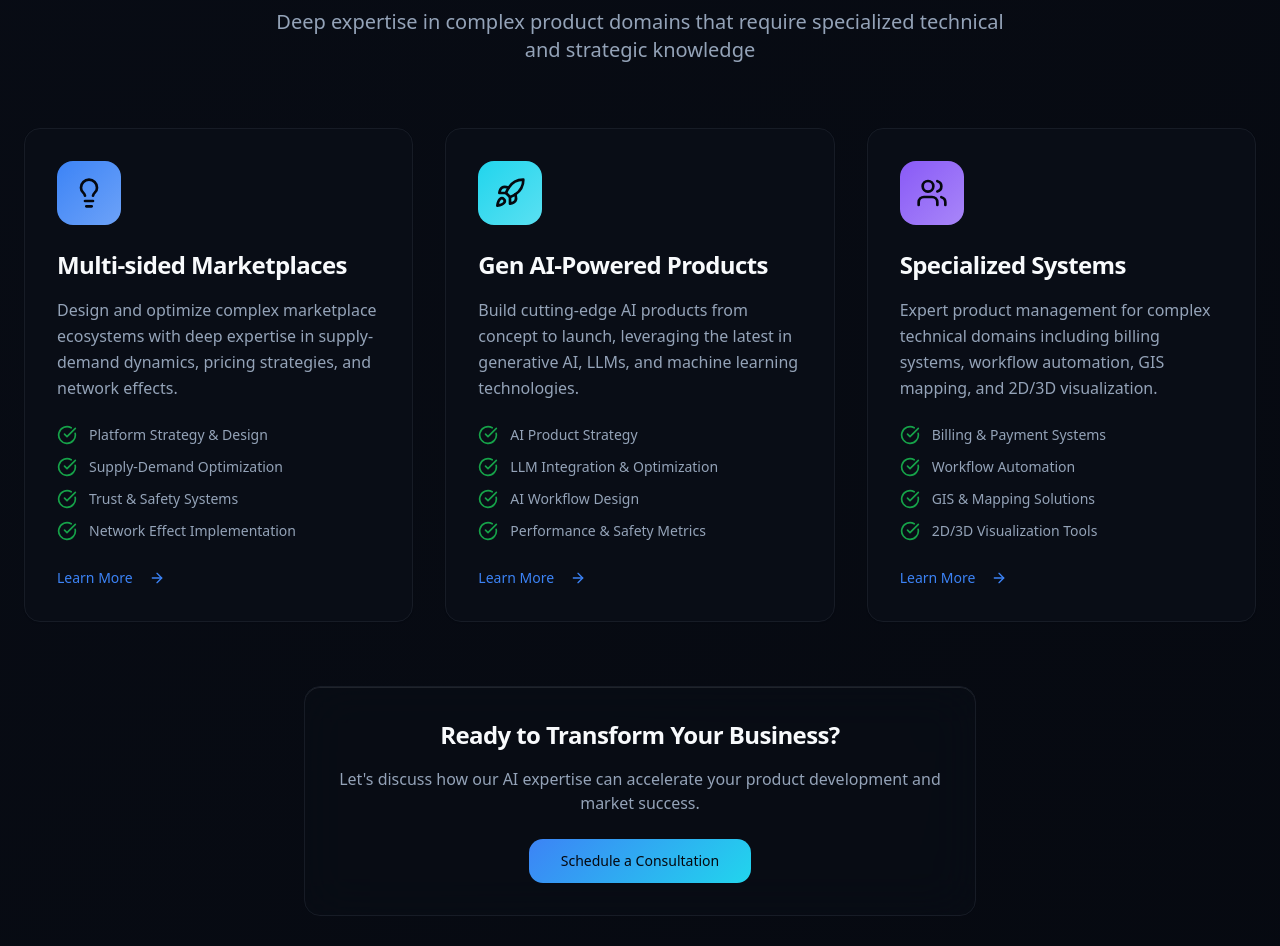
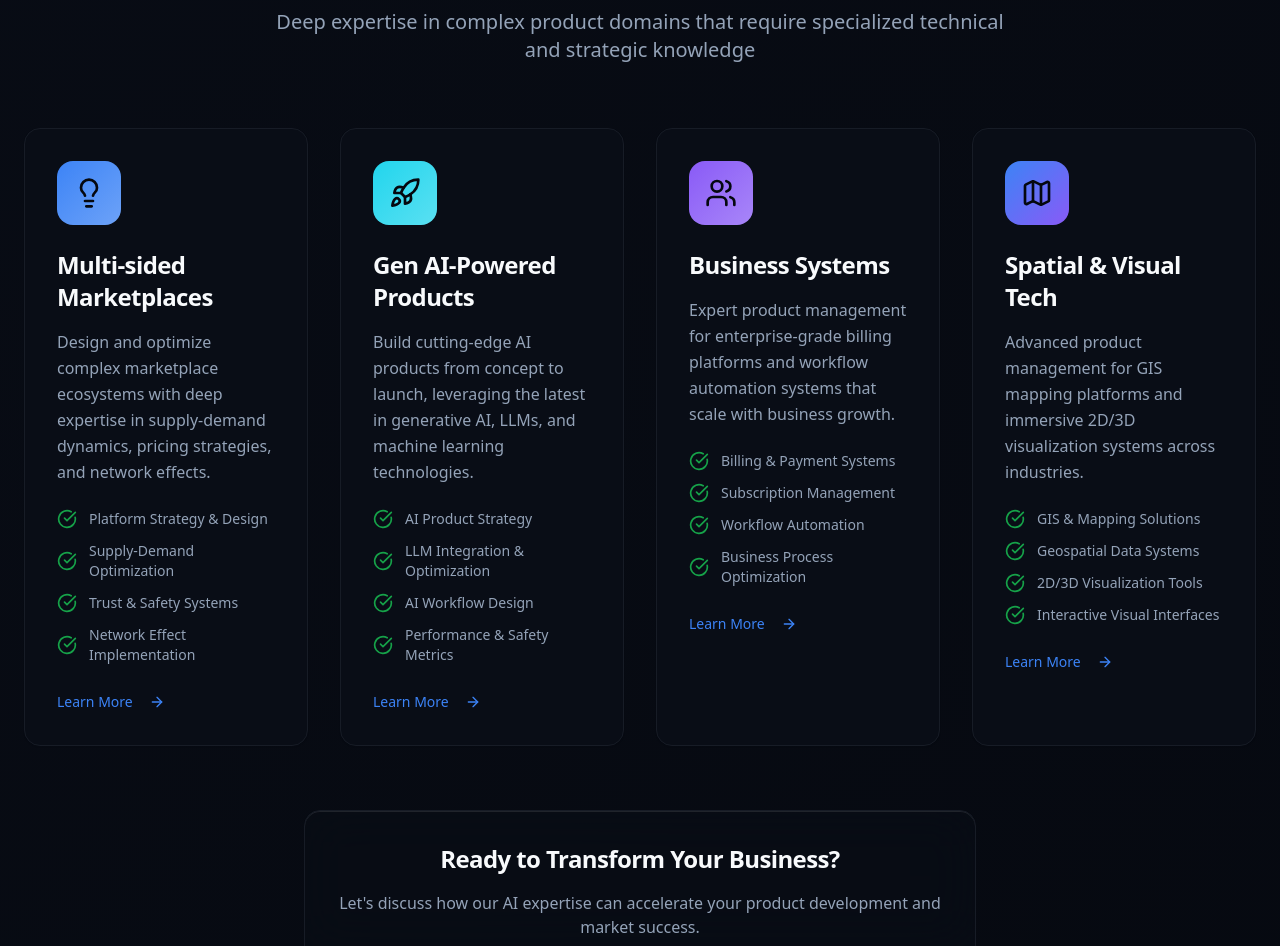
Before and after one commit to Shaggyshak/nexus-labs-ventures-website, a React (Vite) app: page / in a window 1280 px wide. Shown: the part 980-1926 px from the top of the page. Built offline with nearby package versions, Linux system fonts and the light colour scheme.

Commit message:
Refactor Services Section
Break down "Specialized Systems" into smaller, more focused categories to improve clarity and organization.

```diff
--- a/src/components/ServicesSection.tsx
+++ b/src/components/ServicesSection.tsx
@@ -4,6 +4,7 @@ import {
   Lightbulb,
   Rocket,
   Users,
+  Map,
   ArrowRight,
   CheckCircle
 } from "lucide-react";
@@ -36,15 +37,27 @@ const ServicesSection = () => {
     },
     {
       icon: <Users className="w-8 h-8" />,
-      title: "Specialized Systems",
-      description: "Expert product management for complex technical domains including billing systems, workflow automation, GIS mapping, and 2D/3D visualization.",
+      title: "Business Systems",
+      description: "Expert product management for enterprise-grade billing platforms and workflow automation systems that scale with business growth.",
       features: [
         "Billing & Payment Systems",
+        "Subscription Management",
         "Workflow Automation",
-        "GIS & Mapping Solutions",
-        "2D/3D Visualization Tools"
+        "Business Process Optimization"
       ],
       gradient: "from-accent to-accent-glow"
+    },
+    {
+      icon: <Map className="w-8 h-8" />,
+      title: "Spatial & Visual Tech",
+      description: "Advanced product management for GIS mapping platforms and immersive 2D/3D visualization systems across industries.",
+      features: [
+        "GIS & Mapping Solutions",
+        "Geospatial Data Systems",
+        "2D/3D Visualization Tools",
+        "Interactive Visual Interfaces"
+      ],
+      gradient: "from-primary to-accent"
     }
   ];
 
@@ -62,7 +75,7 @@ const ServicesSection = () => {
         </div>
 
         {/* Services Grid */}
-        <div className="grid md:grid-cols-3 gap-8 mb-16">
+        <div className="grid md:grid-cols-2 lg:grid-cols-4 gap-8 mb-16">
           {services.map((service, index) => (
             <Card key={index} className="glass-card border-card-border p-8 hover:shadow-elevated transition-smooth group">
               <div className={`w-16 h-16 rounded-2xl bg-gradient-to-br ${service.gradient} flex items-center justify-center mb-6 group-hover:scale-110 transition-bounce`}>
```
